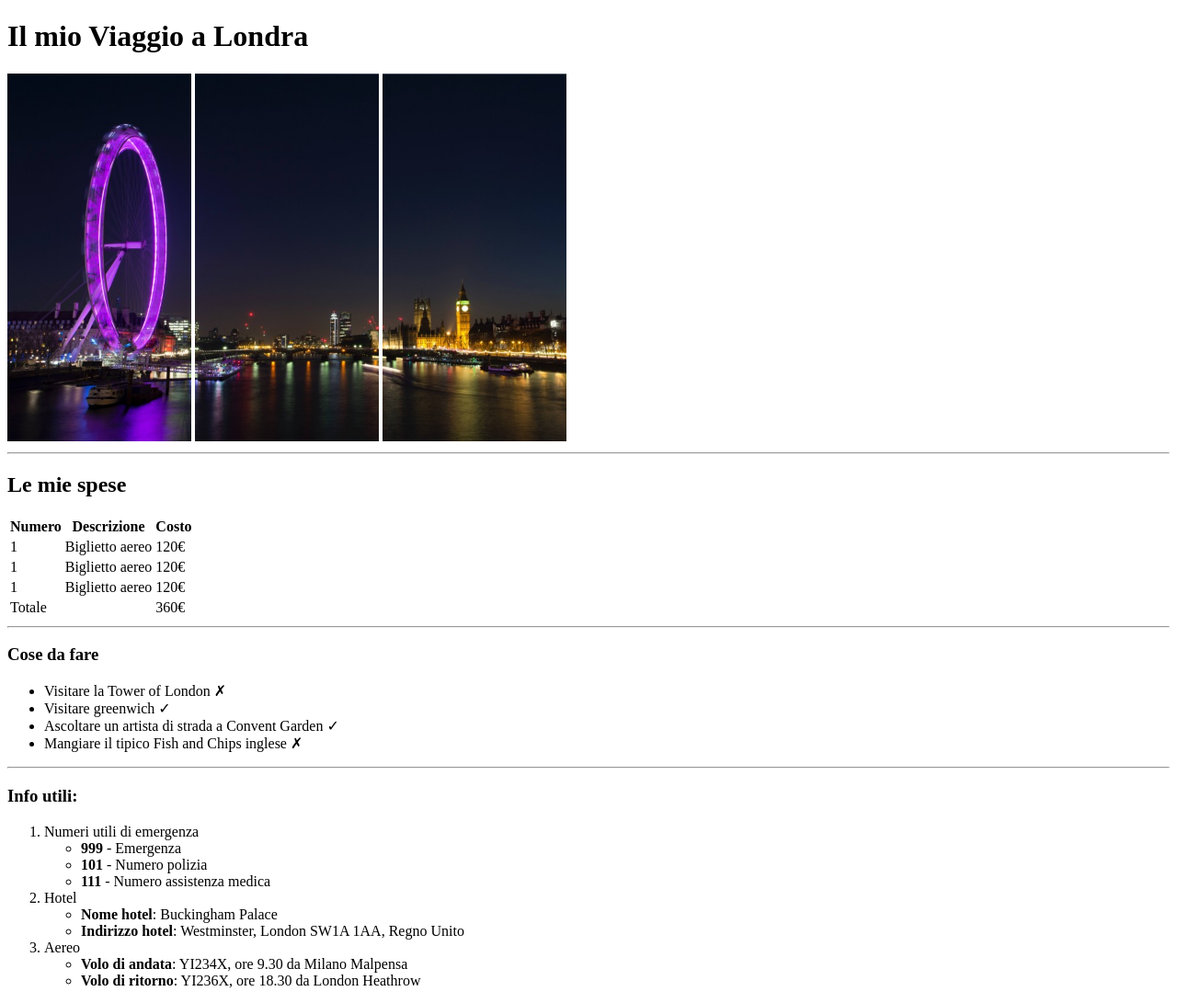
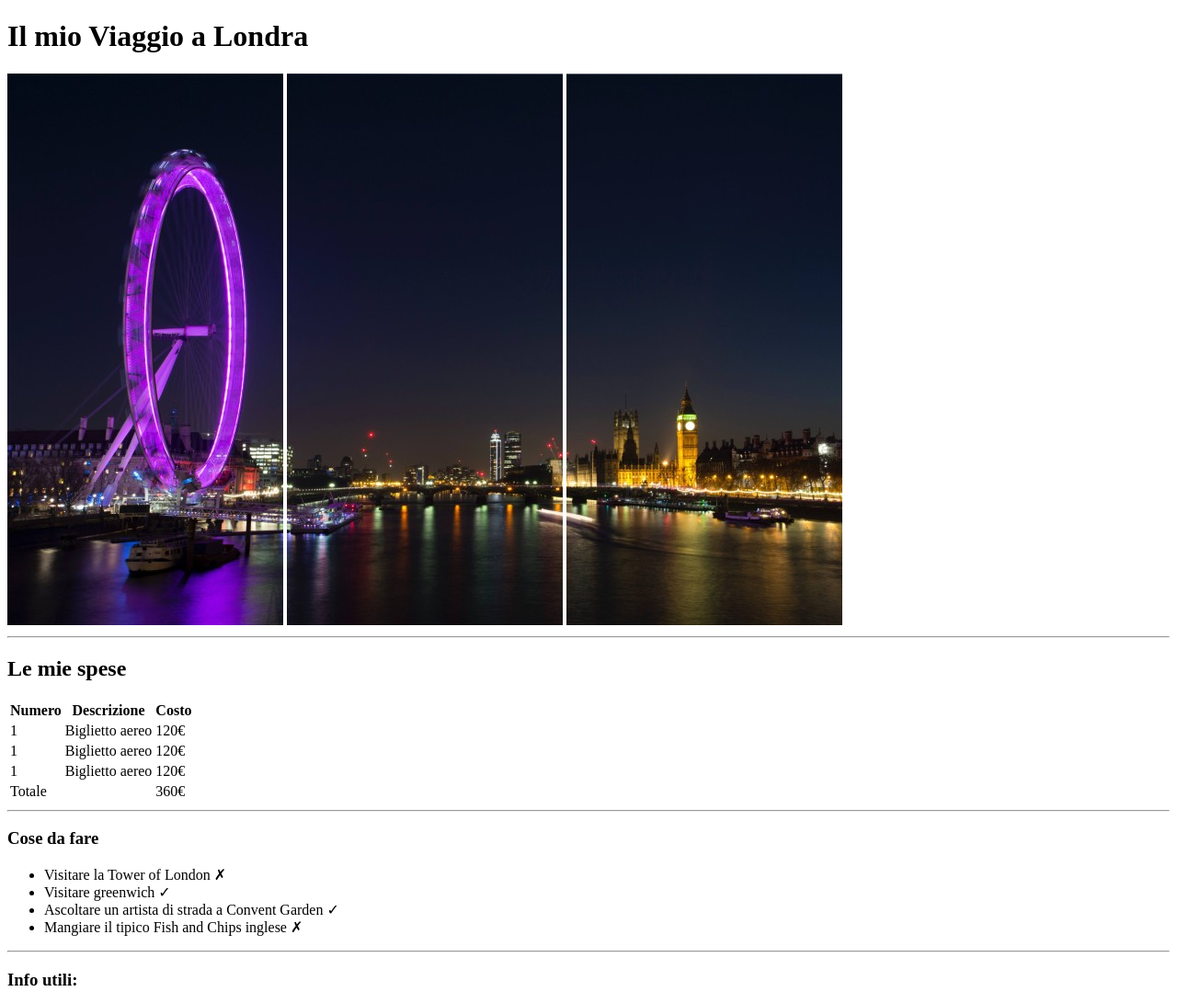
Before and after one commit to mattiapennisi/html-london-trip, a plain HTML site: page index.html in a window 1280 px wide. Shown: the top 1091 px of the page at 92% size. Drawn offline with Linux system fonts and the light colour scheme.

Commit message:
Fix all images dimension

```diff
--- a/index.html
+++ b/index.html
@@ -17,9 +17,9 @@
             Il mio Viaggio a Londra
         </h1>
 
-        <img src="img/pexels-bill-emrich-230794-0.jpg" alt="London skyline" width="200px">
-        <img src="img/pexels-bill-emrich-230794-1.jpg" alt="London skyline" width="200px">
-        <img src="img/pexels-bill-emrich-230794-2.jpg" alt="London skyline" width="200px">
+        <img src="img/pexels-bill-emrich-230794-0.jpg" alt="London skyline" width="300px">
+        <img src="img/pexels-bill-emrich-230794-1.jpg" alt="London skyline" width="300px">
+        <img src="img/pexels-bill-emrich-230794-2.jpg" alt="London skyline" width="300px">
     </header>
 
     <hr>
@@ -132,8 +132,8 @@
             <h2>
                 Le foto
             </h2>
-            <img src="https://www.abta.com/sites/default/files/styles/large/public/media/uploads/london-400x400-compressor_0.jpg" alt="A London skyline view" width="300px">
-            <img src="https://imgc.allpostersimages.com/img/posters/evening-tower-bridge-and-river-thames-london_u-L-P2QVZJ0.jpg?artPerspective=n" alt="A London bridge view" width="300px">
+            <img src="https://www.abta.com/sites/default/files/styles/large/public/media/uploads/london-400x400-compressor_0.jpg" alt="A London skyline view" width="400px">
+            <img src="https://imgc.allpostersimages.com/img/posters/evening-tower-bridge-and-river-thames-london_u-L-P2QVZJ0.jpg?artPerspective=n" alt="A London bridge view" width="400px">
         </section>
     </main>
 
```
